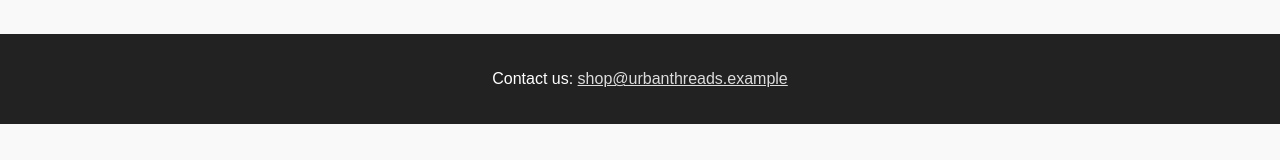
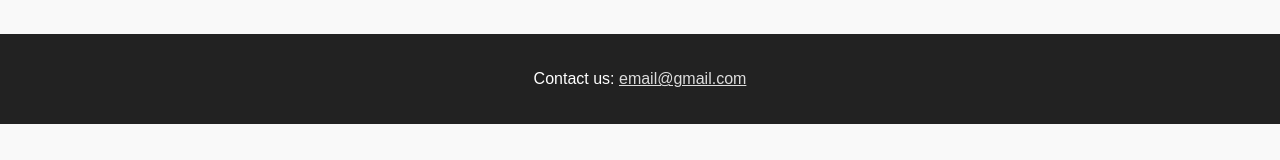
Before and after one commit to kajalanand/Learn_devops, a plain HTML site: page index.html in a window 1280 px wide. Shown: the part 605-765 px from the top of the page. Drawn offline with Linux system fonts and the light colour scheme.

Commit message:
change email on footer

```diff
--- a/index.html
+++ b/index.html
@@ -109,7 +109,7 @@
     </div>
 
     <footer id="contact">
-        <p>Contact us: <a href="mailto:shop@urbanthreads.example" style="color: #ddd;">shop@urbanthreads.example</a></p>
+        <p>Contact us: <a href="mailto:email@gmail.com" style="color: #ddd;">email@gmail.com</a></p>
     </footer>
 
 </body>
```
